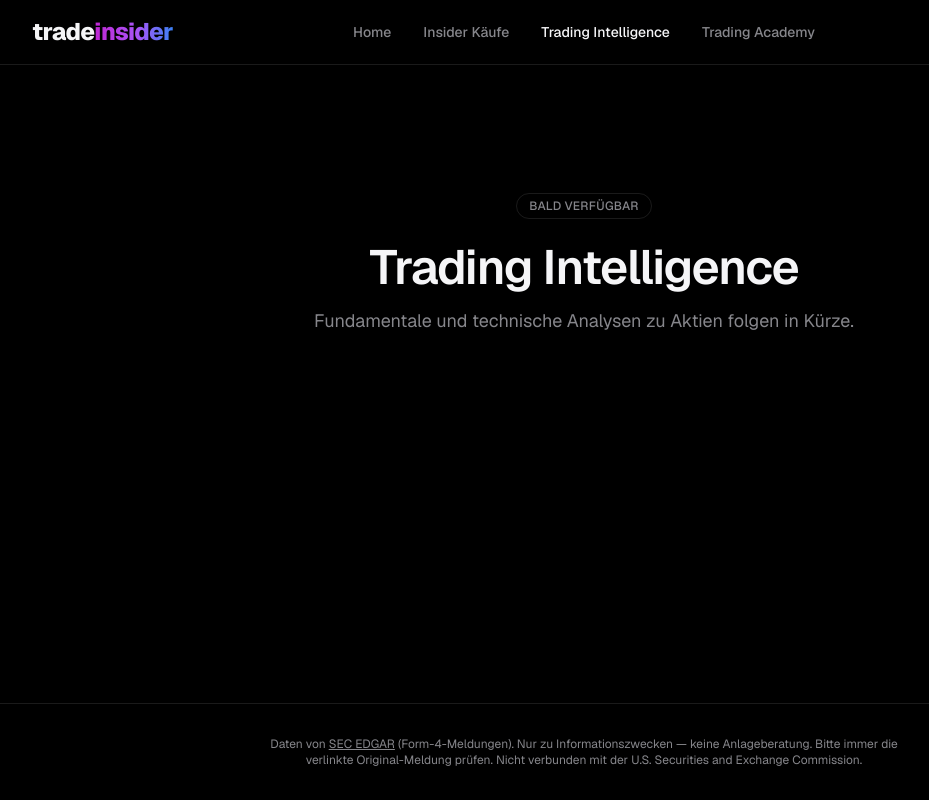
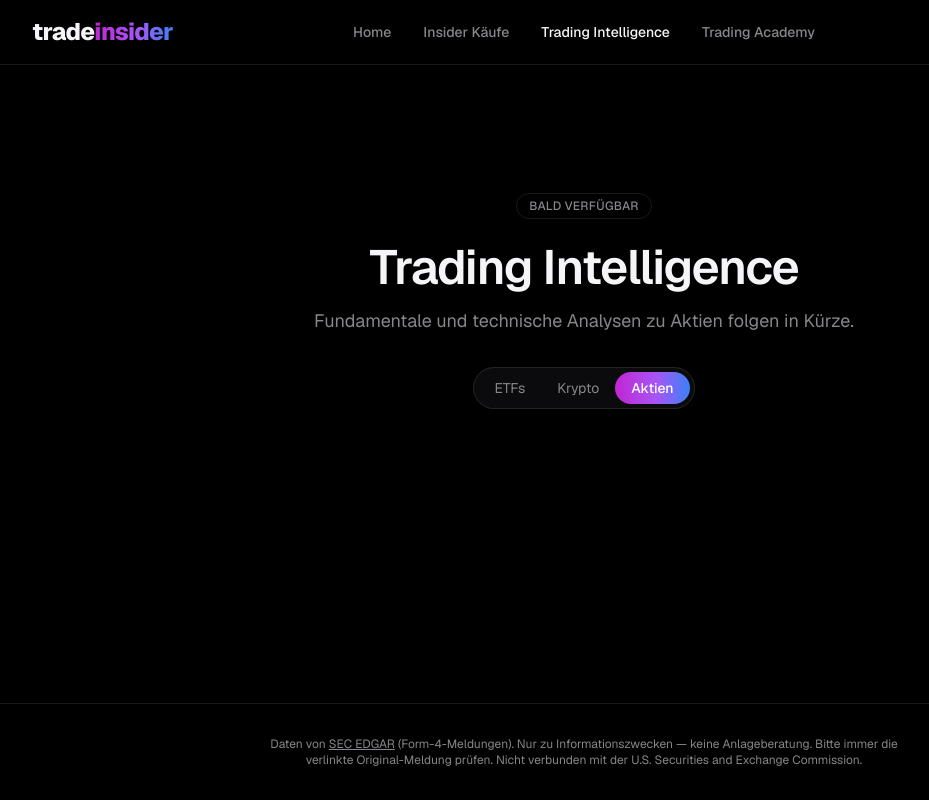
Before and after one commit to joergschmidtmann/tradeinsider, a Next.js app: page /trading-intelligence in a window 1280 px wide. Shown: the whole page, without its empty margins (56-985 px from the left). Built offline with nearby package versions, Linux system fonts and the light colour scheme.

Commit message:
Add an ETFs/Krypto/Aktien menu to Trading Intelligence
Same URL-driven toggle pattern as the Insider-Käufe role switcher.
Still a coming-soon page — each category just shows its own "Bald"
copy, no real content behind any of them yet.

```diff
--- a/app/trading-intelligence/page.tsx
+++ b/app/trading-intelligence/page.tsx
@@ -1,13 +1,39 @@
 import type { Metadata } from "next";
-import { ComingSoon } from "@/components/ComingSoon";
+import { CategoryToggle } from "@/components/CategoryToggle";
 
 export const metadata: Metadata = { title: "Trading Intelligence — tradeinsider" };
 
-export default function Page() {
+const CATEGORIES = ["etfs", "krypto", "aktien"] as const;
+type Category = (typeof CATEGORIES)[number];
+
+function isCategory(value: string): value is Category {
+  return (CATEGORIES as readonly string[]).includes(value);
+}
+
+const DESCRIPTIONS: Record<Category, string> = {
+  etfs: "Fundamentale und technische Analysen zu ETFs folgen in Kürze.",
+  krypto: "Fundamentale und technische Analysen zu Kryptowährungen folgen in Kürze.",
+  aktien: "Fundamentale und technische Analysen zu Aktien folgen in Kürze.",
+};
+
+interface PageProps {
+  searchParams: Promise<{ category?: string }>;
+}
+
+export default async function Page({ searchParams }: PageProps) {
+  const params = await searchParams;
+  const category: Category = isCategory(params.category ?? "") ? (params.category as Category) : "aktien";
+
   return (
-    <ComingSoon
-      title="Trading Intelligence"
-      description="Fundamentale und technische Analysen zu Aktien folgen in Kürze."
-    />
+    <div className="mx-auto flex max-w-2xl flex-col items-center px-4 py-32 text-center sm:px-6">
+      <span className="rounded-full border border-border px-3 py-1 text-xs font-medium tracking-wide text-muted uppercase">
+        Bald verfügbar
+      </span>
+      <h1 className="mt-6 text-4xl font-semibold tracking-tight sm:text-5xl">Trading Intelligence</h1>
+      <p className="mt-4 text-lg text-muted">{DESCRIPTIONS[category]}</p>
+      <div className="mt-8">
+        <CategoryToggle activeCode={category} />
+      </div>
+    </div>
   );
 }
--- /dev/null
+++ b/components/CategoryToggle.tsx
@@ -0,0 +1,30 @@
+import Link from "next/link";
+
+const CATEGORIES = [
+  { code: "etfs", label: "ETFs" },
+  { code: "krypto", label: "Krypto" },
+  { code: "aktien", label: "Aktien" },
+] as const;
+
+export function CategoryToggle({ activeCode }: { activeCode: string }) {
+  return (
+    <div className="inline-flex rounded-full border border-border bg-surface p-1 text-sm">
+      {CATEGORIES.map((category) => {
+        const isActive = category.code === activeCode;
+        return (
+          <Link
+            key={category.code}
+            href={{ pathname: "/trading-intelligence", query: { category: category.code } }}
+            className={
+              isActive
+                ? "rounded-full bg-gradient-accent px-4 py-1.5 font-medium text-white"
+                : "rounded-full px-4 py-1.5 text-muted transition-colors hover:text-foreground"
+            }
+          >
+            {category.label}
+          </Link>
+        );
+      })}
+    </div>
+  );
+}
```
